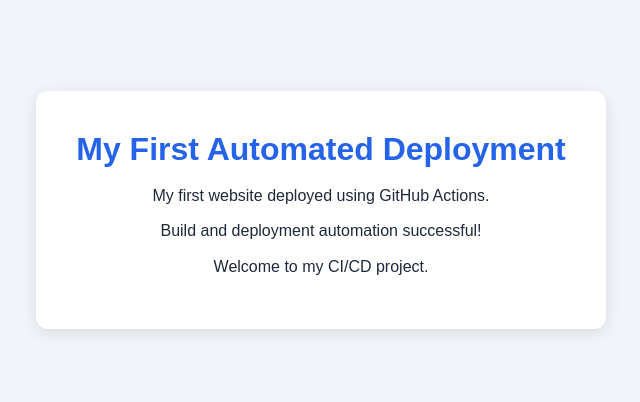
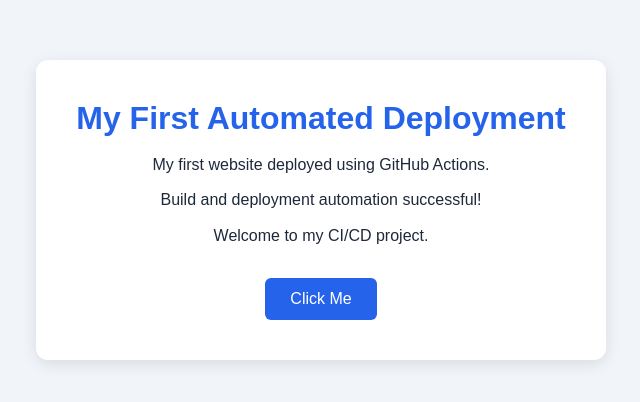
Before and after one commit to rv069955-pixel/my-first-cicd-project, a plain HTML site: page site/index.html in a window 1280 px wide. Shown: the part 190-592 px from the top of the page, without its empty margins (319-959 px from the left). Drawn offline with Linux system fonts and the light colour scheme.

Commit message:
Add JavaScript button functionality

```diff
--- a/site/index.html
+++ b/site/index.html
@@ -1,5 +1,6 @@
 <!DOCTYPE html>
 <html lang="en">
+
 <head>
     <meta charset="UTF-8">
     <meta name="viewport" content="width=device-width, initial-scale=1.0">
@@ -21,7 +22,11 @@
 
         <p>Welcome to my CI/CD project.</p>
 
+        <button onclick="showMessage()">Click Me</button>
+
     </main>
+
+    <script src="script.js"></script>
 
 </body>
 </html>
--- /dev/null
+++ b/site/script.js
@@ -0,0 +1,3 @@
+function showMessage() {
+    alert("Congratulations! Your CI/CD Pipeline is Working Successfully!");
+}
--- a/site/style.css
+++ b/site/style.css
@@ -31,3 +31,17 @@ p {
     margin: 10px 0;
     line-height: 1.6;
 }
+button {
+    background: #2563eb;
+    color: white;
+    padding: 12px 25px;
+    border: none;
+    border-radius: 6px;
+    cursor: pointer;
+    margin-top: 20px;
+    font-size: 16px;
+}
+
+button:hover {
+    background: #1d4ed8;
+}
```
